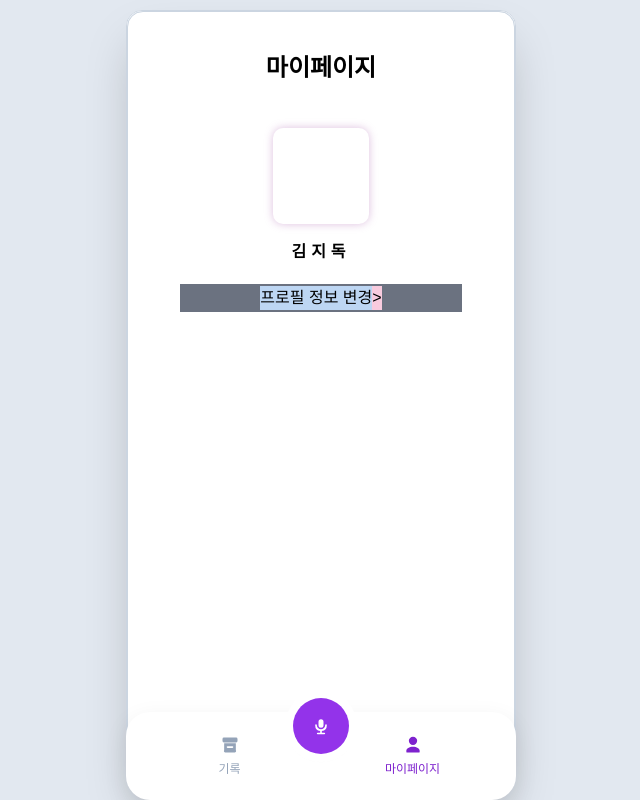
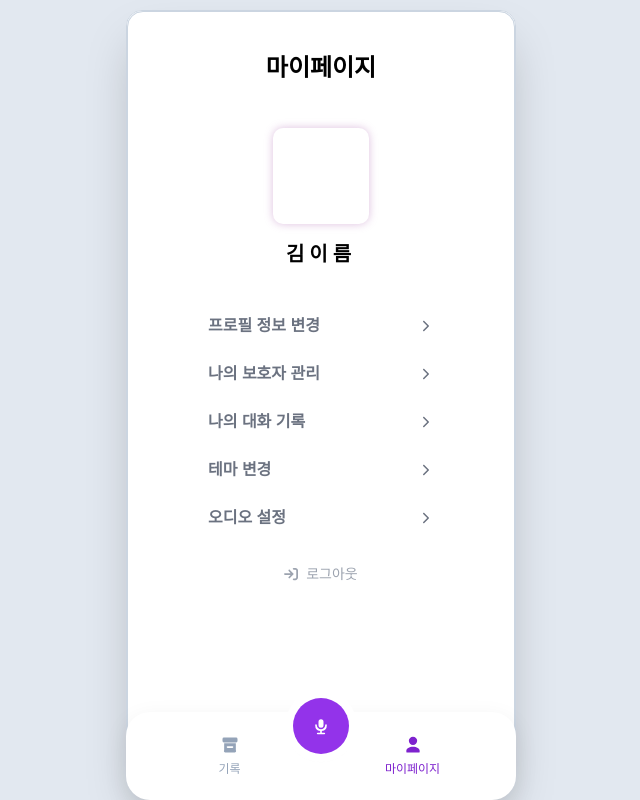
Before and after one commit to taeranlee/maumii, a React (Vite) app: page /mypage in a window 1280 px wide. Shown: the whole page, without its empty margins (319-959 px from the left). Built offline with nearby package versions, Linux system fonts and the light colour scheme.

Commit message:
feat: Mypage 레이아웃

```diff
--- a/src/App.jsx
+++ b/src/App.jsx
@@ -4,6 +4,7 @@ import Intro from "./pages/Intro.jsx";
 import Login from "./pages/Login.jsx";
 import Register from "./pages/Register.jsx";
 import Mypage from "./pages/Mypage.jsx";
+// import MyPageEdit from "./pages/MypageEdit.jsx";
 import Navigation from "./components/Navigation.jsx";
 import Layout from "./components/Layout.jsx";
 
--- a/src/pages/Mypage.jsx
+++ b/src/pages/Mypage.jsx
@@ -2,21 +2,46 @@ import Button from "../components/Button";
 import Input from "../components/Input";
 import Layout from "../components/Layout";
 import Title from "../components/Title";
+import { Link } from "react-router-dom";
+import { IoIosArrowForward } from "react-icons/io";
+import { FaArrowRightToBracket } from "react-icons/fa6";
 
 export default function Mypage() {
   return (
     <Layout>
-      <div className="place-items-center">
+      <div>
           <Title variant="default" className="mt-10" >마이페이지</Title>
-          <div className="space-y-4 p-5">
+          <div className="place-items-center text-center space-y-4 p-5">
               <div className="w-24 h-24 shadow-[0_0px_8px_rgba(169,96,176,0.4)]" style={{borderRadius:'10px'}}></div>
-              <h2 className="text-center font-bold" style={{letterSpacing: '5px'}}>김지독</h2>
+              <h2 className="text-lg font-bold" style={{letterSpacing: '5px', display: 'inline-block'}}>김이름</h2>
           </div>
-          <div>
-            <div className="h-7 bg-gray-500 px-20" style={{display:'flex', justifyContent:'space-between', alignItems:'center'}}>
-              <a className="bg-cloud-partner">프로필 정보 변경</a>
-              <span className="bg-cloud-mine">{'>'}</span>
-            </div>
+          <div className="mt-6 space-y-5">
+            <Link to="/" className="w-full h-7 px-20 flex justify-between items-center">
+              <a className="font-bold text-gray-500">프로필 정보 변경</a>
+                <IoIosArrowForward className="text-gray-500" />
+            </Link>
+            <Link to="/" className="w-full h-7 px-20 flex justify-between items-center">
+              <a className="font-bold text-gray-500">나의 보호자 관리</a>
+                <IoIosArrowForward className="text-gray-500" />
+            </Link>
+            <Link to="/" className="w-full h-7 px-20 flex justify-between items-center">
+              <a className="font-bold text-gray-500">나의 대화 기록</a>
+                <IoIosArrowForward className="text-gray-500" />
+            </Link>
+            <Link to="/" className="w-full h-7 px-20 flex justify-between items-center">
+              <a className="font-bold text-gray-500">테마 변경</a>
+                <IoIosArrowForward className="text-gray-500" />
+            </Link>
+            <Link to="/" className="w-full h-7 px-20 flex justify-between items-center">
+              <a className="font-bold text-gray-500">오디오 설정</a>
+              <IoIosArrowForward className="text-gray-500" />
+            </Link>
+          </div>
+          <div className="mt-8">
+            <Link to="/" className="text-center flex justify-center items-center">
+              <FaArrowRightToBracket className="mr-2 text-sm text-gray-400"/>
+              <a className="text-sm text-gray-400">로그아웃</a>
+            </Link>
           </div>
       </div>
     </Layout>
--- /dev/null
+++ b/src/pages/MypageEdit.jsx
@@ -0,0 +1,5 @@
+import Button from "../components/Button";
+import Input from "../components/Input";
+import Layout from "../components/Layout";
+import Title from "../components/Title";
+import { Link } from "react-router-dom";
--- a/tailwind.config.js
+++ b/tailwind.config.js
@@ -5,6 +5,12 @@ export default {
     extend: {
       fontFamily: {
         sans: ["Pretendard", "sans-serif"],
+      },
+      fontSize: {
+        sm: ['14px', '20px'],
+        base: ['16px', '24px'],
+        lg: ['20px', '28px'],
+        xl: ['24px', '32px'],
       },
       colors: {
         primary: "#A960B0" ,
@@ -35,6 +41,7 @@ export default {
           400: "#080808",
         }
       }
-  } },
+    }
+  },
   plugins: [],
 }
```
Lines whose indentation alone changed are shown as unchanged.
